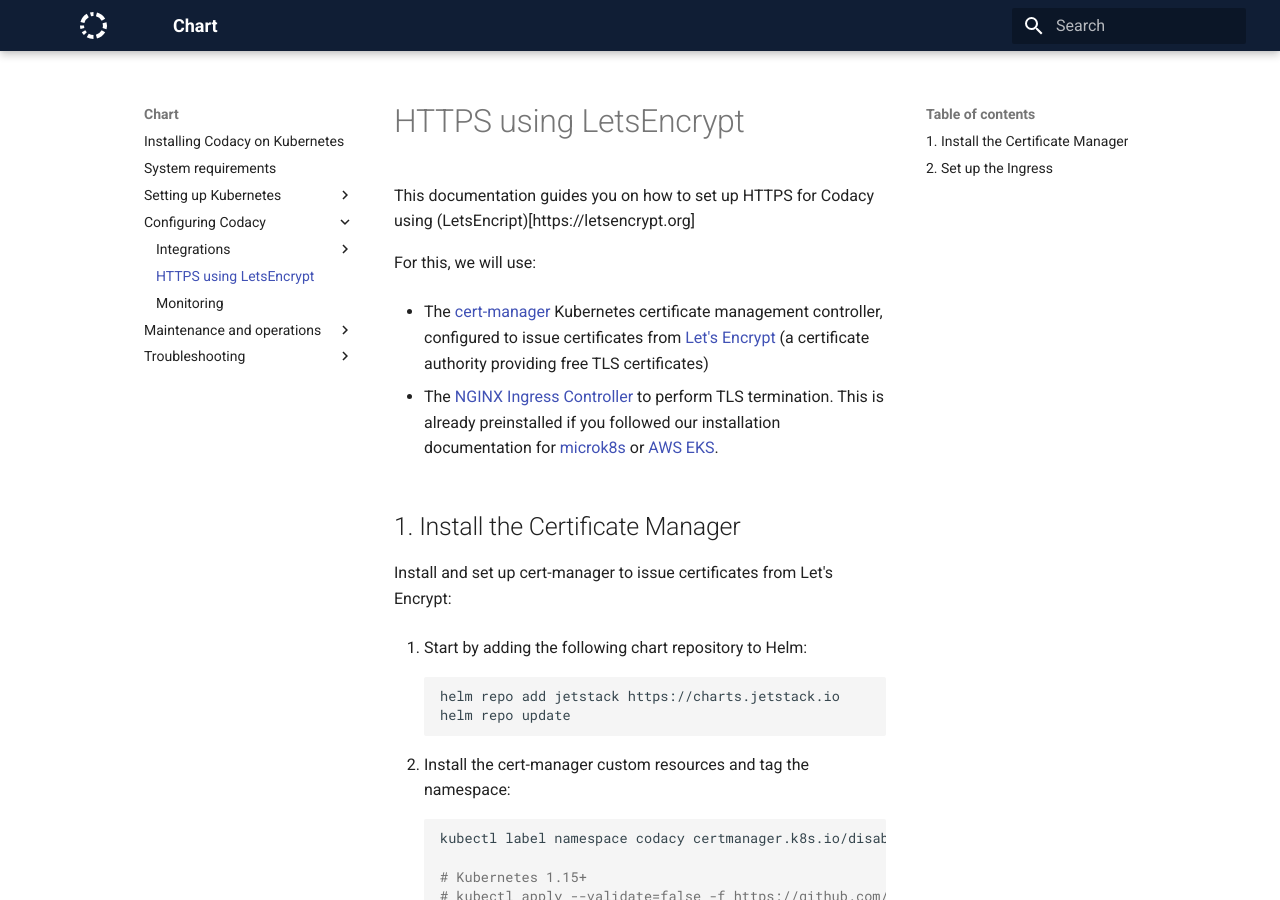
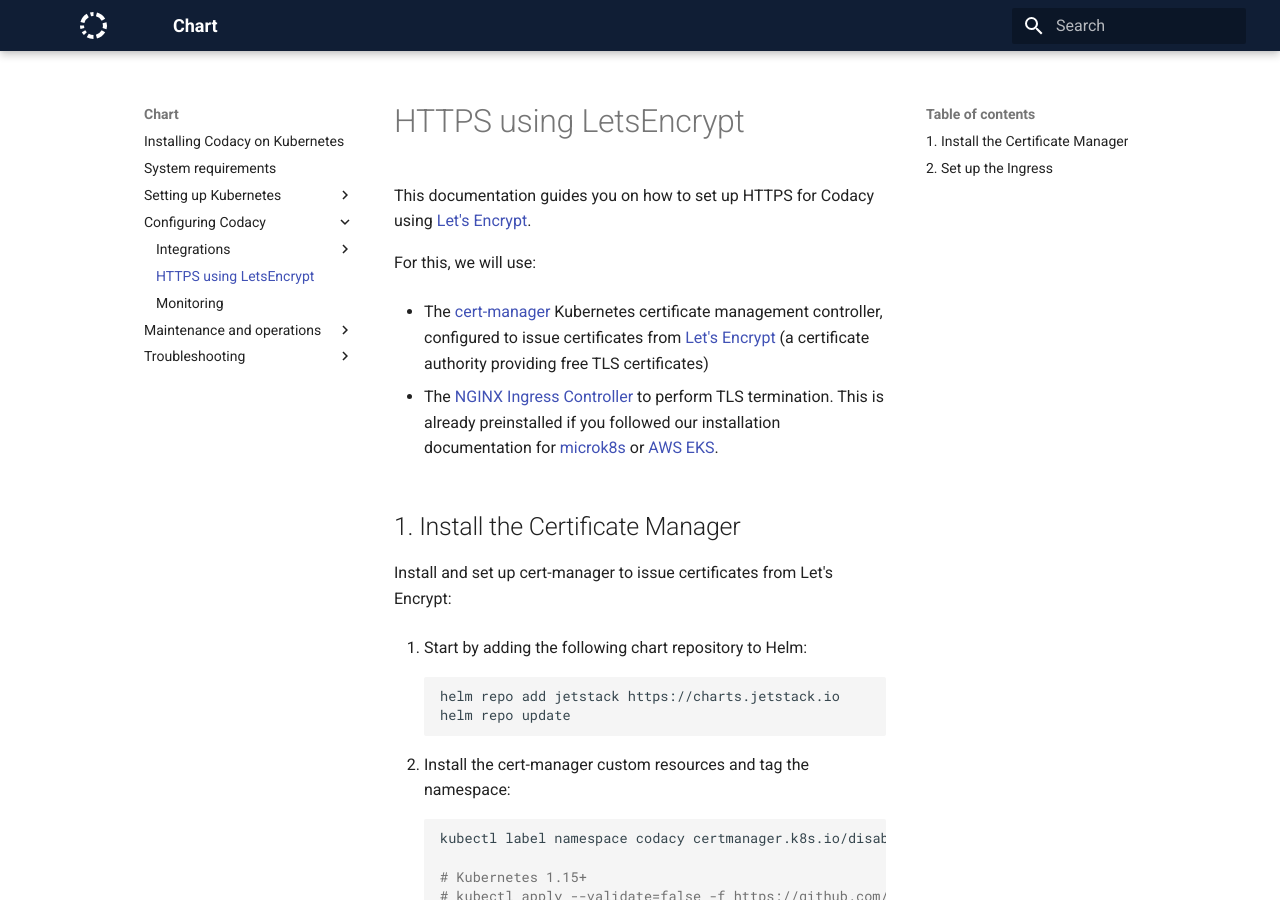
Before and after one commit to codacy/chart, an MkDocs documentation site: the page built from docs/configuration/tls-ingress.md, in a window 1280 px wide and 900 px high. Built offline with MkDocs 1.6.1 and Material for MkDocs 9.7.7, drawn with Linux system fonts in a browser that asks for light colours; comment, search, counter and statistics services are not loaded.

Commit message:
doc: Fix malformed link to Let's Encrypt

```diff
--- a/docs/configuration/tls-ingress.md
+++ b/docs/configuration/tls-ingress.md
@@ -1,6 +1,6 @@
 # HTTPS using LetsEncrypt
 
-This documentation guides you on how to set up HTTPS for Codacy using (LetsEncript)[https://letsencrypt.org]
+This documentation guides you on how to set up HTTPS for Codacy using [Let's Encrypt](https://letsencrypt.org).
 
 For this, we will use:
 
```
